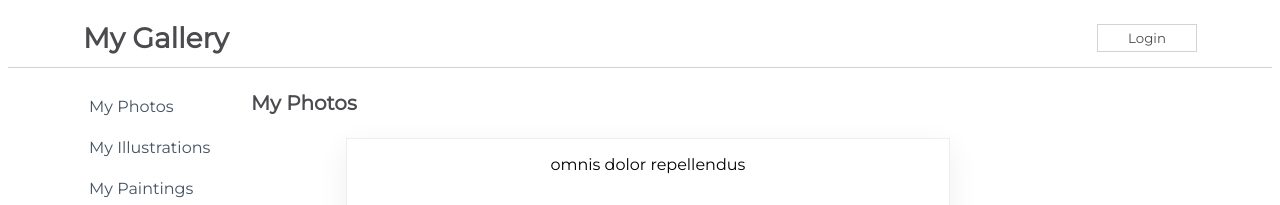
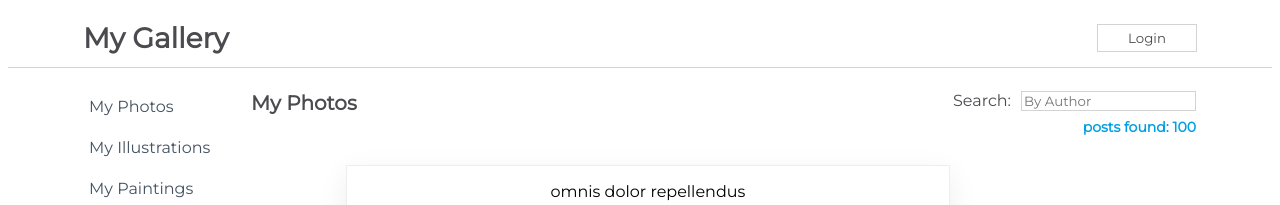
Before and after one commit to EdwardShanahan07/react-challenge, a React (Create React App) app in the folder my-app/: page / in a window 1280 px wide. Shown: the top 205 px of the page. Built offline with nearby package versions, Linux system fonts and the light colour scheme.

Commit message:
Add form to filter names posts

```diff
--- a/my-app/src/components/Content.js
+++ b/my-app/src/components/Content.js
@@ -10,18 +10,30 @@ class Content extends Component {
 
     this.state = {
       isLoaded: false,
+      posts: [],
     };
+  }
+
+  handleChange(event) {
+    const inputText = event.target.value;
+    const filteredPosts = savedPosts.filter((post) => {
+      return post.name.toLowerCase().includes(inputText);
+    });
+
+    this.setState({ posts: filteredPosts });
+
+    console.log(filteredPosts);
   }
 
   loadContent() {
     setTimeout(() => {
-      return this.setState({ isLoaded: true });
+      return this.setState({ isLoaded: true, posts: savedPosts });
     }, 2000);
   }
 
   componentDidMount() {
+    this.setState({ posts: savedPosts });
     this.loadContent();
-    console.log("hello");
   }
 
   render() {
@@ -29,13 +41,24 @@ class Content extends Component {
       <div className={css.Content}>
         <div className={css.TitleBar}>
           <h1>My Photos</h1>
+
+          <form>
+            <label>Search:</label>
+            <input
+              id="searchInput"
+              onChange={(event) => this.handleChange(event)}
+              type="search"
+              placeholder="By Author"
+            />
+            <h4>posts found: {this.state.posts.length}</h4>
+          </form>
         </div>
 
         <div class={css.SearchResults}>
           {this.state.isLoaded === false ? (
             <Loader />
           ) : (
-            <PostItem posts={savedPosts} />
+            <PostItem posts={this.state.posts} />
           )}
         </div>
       </div>
```
